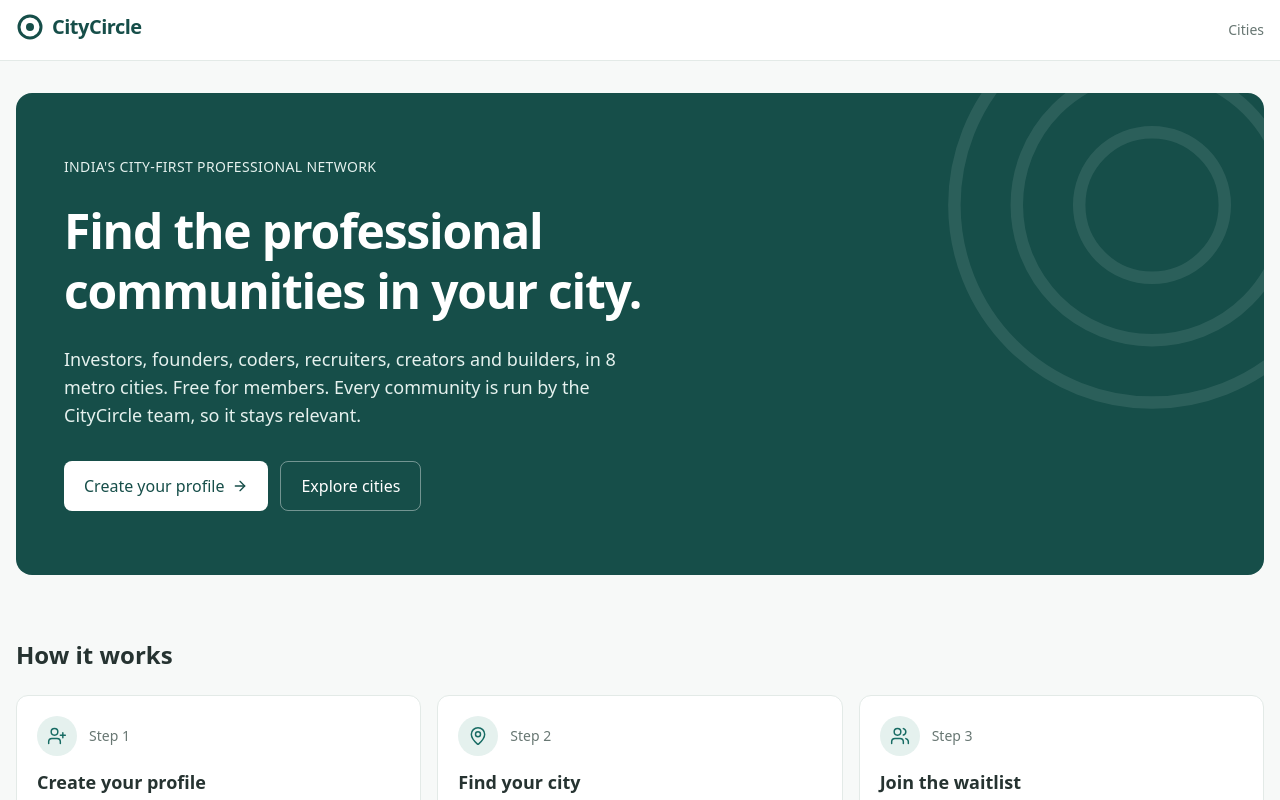
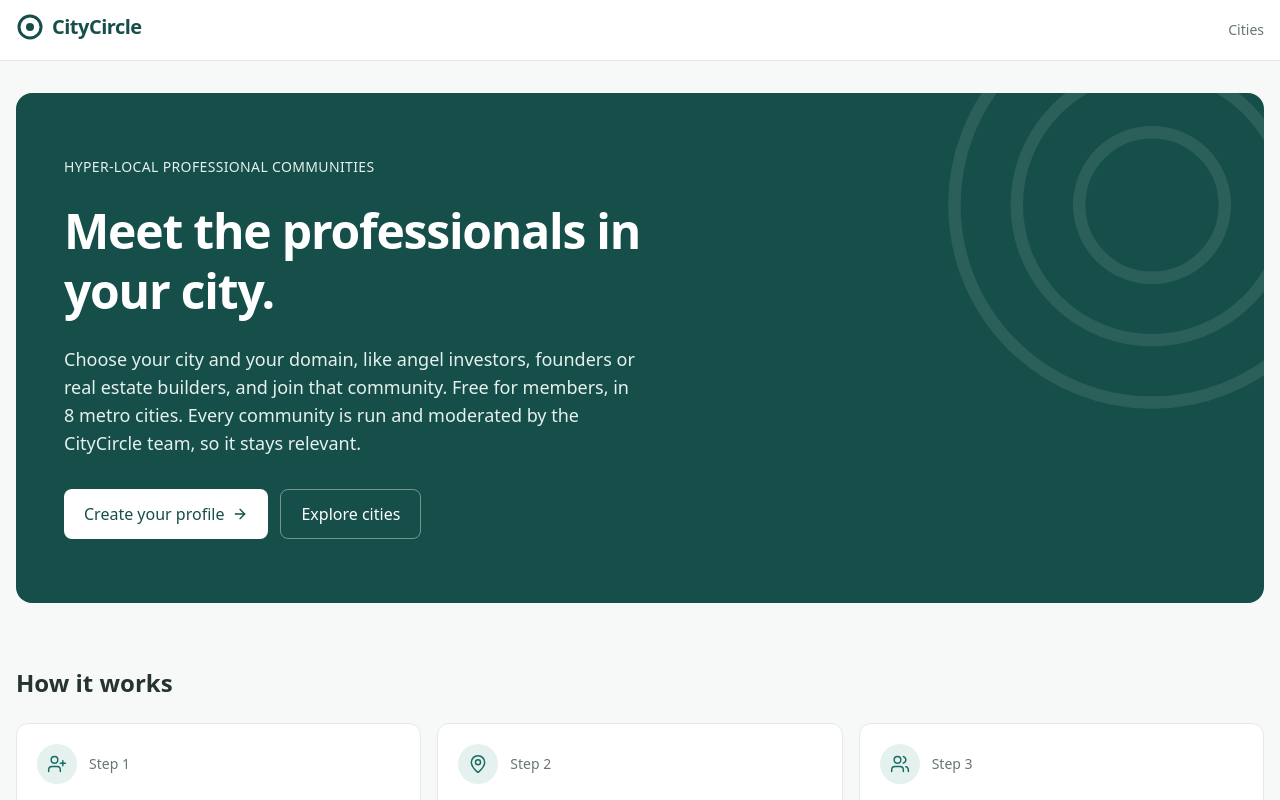
Before and after one commit to Abhi-firi/citycircle, a Next.js app: page / in a window 1280 px wide. Shown: the top 800 px of the page. Built offline with nearby package versions, Linux system fonts and the light colour scheme; no server answers.

Commit message:
Hyper-local positioning copy: hero, how it works, metadata, terms, managed-by badge (#23)
Claude-Session: https://claude.ai/code/session_01576xKWCZCFXHV7s9iJDmtC

Co-authored-by: Claude <noreply@anthropic.com>

```diff
--- a/src/app/cities/[city]/[domain]/page.tsx
+++ b/src/app/cities/[city]/[domain]/page.tsx
@@ -1,3 +1,4 @@
+import { ShieldCheck } from "lucide-react";
 import type { Metadata } from "next";
 import Link from "next/link";
 import { notFound } from "next/navigation";
@@ -53,6 +54,10 @@ export default async function CommunityPage({ params }: Props) {
             {community.name}
           </h1>
           <p className="max-w-2xl text-muted">{domain.description}</p>
+          <p className="inline-flex items-center gap-1.5 rounded-full bg-mint px-3 py-1 text-xs font-medium text-deep">
+            <ShieldCheck aria-hidden="true" className="h-3.5 w-3.5" />
+            Managed by the CityCircle team
+          </p>
         </div>
       </div>
       <JoinPanel
--- a/src/app/layout.tsx
+++ b/src/app/layout.tsx
@@ -7,15 +7,15 @@ import "./globals.css";
 
 export const metadata: Metadata = {
   title: {
-    default: "CityCircle: find your city's professional communities",
+    default: "CityCircle: hyper-local professional communities",
     template: "%s | CityCircle",
   },
   description:
-    "Curated city-wise communities for investors, founders, coders, recruiters, creators and builders across India's metro cities.",
+    "Hyper-local professional communities for investors, founders, coders, recruiters, creators and builders in India's metro cities. Every community is run by the CityCircle team.",
   openGraph: {
-    title: "CityCircle: find your city's professional communities",
+    title: "CityCircle: hyper-local professional communities",
     description:
-      "Curated city-wise communities for investors, founders, coders, recruiters, creators and builders across India's metro cities.",
+      "Hyper-local professional communities for investors, founders, coders, recruiters, creators and builders in India's metro cities. Every community is run by the CityCircle team.",
     siteName: "CityCircle",
     type: "website",
   },
--- a/src/app/page.tsx
+++ b/src/app/page.tsx
@@ -13,8 +13,8 @@ const STEPS = [
   },
   {
     icon: MapPin,
-    title: "Find your city",
-    text: "Every metro city has a community for each domain, run by the CityCircle team.",
+    title: "Pick a city and a domain",
+    text: "For example, Angel Investors in Noida. Every community is created and managed by the CityCircle team.",
   },
   {
     icon: Users,
@@ -62,15 +62,16 @@ export default function HomePage() {
           </svg>
           <div className="relative max-w-2xl space-y-6">
             <p className="text-sm font-medium uppercase tracking-wide text-mint">
-              India&apos;s city-first professional network
+              Hyper-local professional communities
             </p>
             <h1 className="text-3xl font-semibold leading-tight tracking-tight sm:text-5xl">
-              Find the professional communities in your city.
+              Meet the professionals in your city.
             </h1>
             <p className="max-w-xl text-lg text-mint">
-              Investors, founders, coders, recruiters, creators and builders, in{" "}
-              {cities.length} metro cities. Free for members. Every community is
-              run by the CityCircle team, so it stays relevant.
+              Choose your city and your domain, like angel investors, founders
+              or real estate builders, and join that community. Free for
+              members, in {cities.length} metro cities. Every community is run
+              and moderated by the CityCircle team, so it stays relevant.
             </p>
             <div className="flex flex-col gap-3 pt-2 sm:flex-row">
               <Link
--- a/src/app/terms/page.tsx
+++ b/src/app/terms/page.tsx
@@ -25,8 +25,9 @@ export default function TermsPage() {
 
       <H2>1. What CityCircle is</H2>
       <P>
-        CityCircle is a city-first professional network. It offers communities
-        for each city and domain, member profiles, and over time posts,
+        CityCircle is a platform of hyper-local professional communities. It
+        offers communities for each city and domain, each created and moderated
+        by the CityCircle team, member profiles, and over time posts,
         connections, messaging and other features. Some features are still being
         built and may change.
       </P>
```
